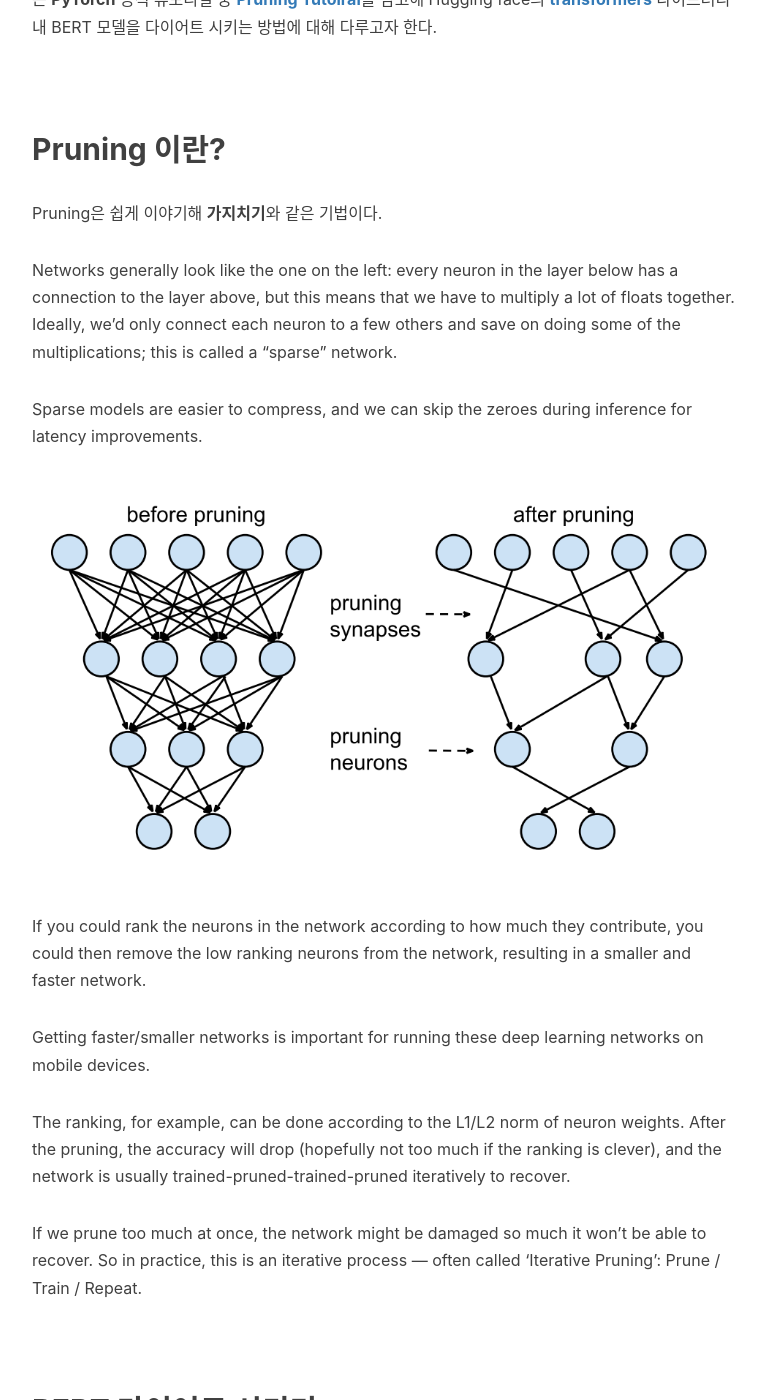
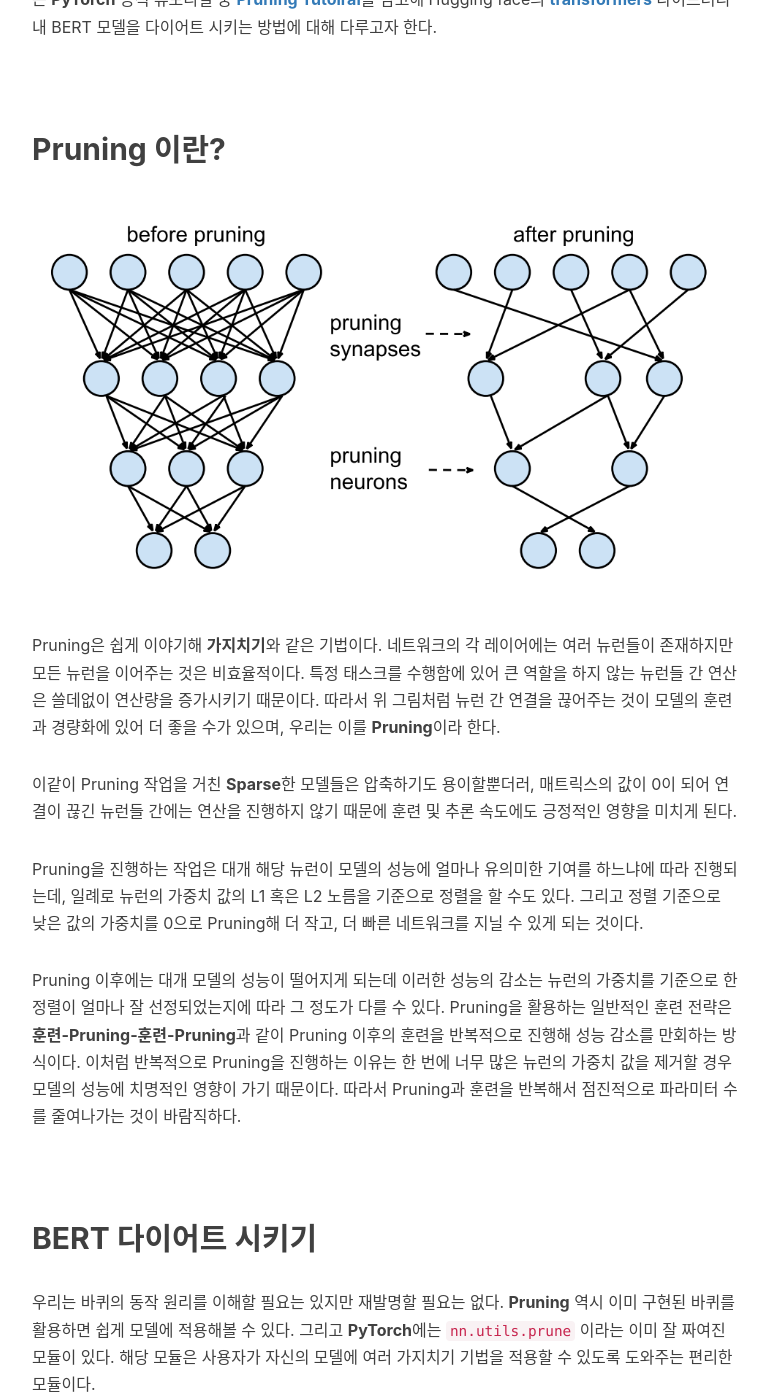
Before and after one commit to Huffon/huffon.github.io, a Jekyll site: the page built from _posts/2020-03-15-torch-pruning.md, in a window 1280 px wide and 1400 px high, scrolled down 1463 px. Shown: the whole window, without its empty margins (233-1002 px from the left). Built offline with Jekyll 4.4.1, drawn with Linux system fonts in a browser that asks for light colours; nearby versions of some CDN libraries; comment, search, counter and statistics services are not loaded; some of the changed text lies outside the part shown.

Commit message:
translate pruning

````diff
--- a/_posts/2020-03-15-torch-pruning.md
+++ b/_posts/2020-03-15-torch-pruning.md
@@ -1,6 +1,6 @@
 ---
 layout: post
-title: "PyTorch utils.prune 모듈로 BERT 다이어트 시키기"
+title: "torch.nn.utils.prune 모듈로 BERT 다이어트 시키기"
 subtitle: '다이어트는 사람한테만 필요한게 아니잖아?'
 author: "devfon"
 header-style: text
@@ -11,41 +11,35 @@ tags:
   - Deep Learning
 ---
 
-## 들어가며
+## 들어가며...
 
 ![](/img/in-post/fatty.jpg)
 
 최근 다이어트를 하고 있다. 컴퓨터 공부를 시작한 무렵부터 살이 급속도로 찌고 있었는데, 그동안 너무 안일하게 스스로를 방치한 것 같다. 지금에서야 스스로를 자책하며 **간헐적 단식**을 지키고 있는데 나만 다이어트를 하는 것은 억울하다. **BERT** 가족들이 그렇게 다이어트를 하고 싶다던데 얘네들도 같이 체중 감량을 할 필요가 있다. ML계의 [양치승](https://namu.wiki/w/%EC%96%91%EC%B9%98%EC%8A%B9) 관장이 되어 **BERT**를 다이어트 시켜보자.
 
-이 글을 읽고 있는 독자라면 2018년 [BERT](https://arxiv.org/abs/1810.04805)의 등장 이후 자연어 처리 분야에서 사용되는 모델의 사이즈가 점점 더 커지고 있다는 사실쯤은 알고 있을 것이다. 그리고 이처럼 큰 크기의 모델의 파라미터 수를 줄이는 방법에는 **Quantization**, **Knowledge Distlilation**, **Pruning** 등 다양한 기법이 존재한다. 이번 포스트에서는 **PyTorch** 공식 튜토리얼 중 [**Pruning Tutoiral**]()을 참고해 Hugging face의 [**transformers**](https://github.com/huggingface/transformers) 라이브러리 내 BERT 모델을 다이어트 시키는 방법에 대해 다루고자 한다.
+이 글을 읽고 있는 독자라면 2018년 [BERT](https://arxiv.org/abs/1810.04805)의 등장 이후 자연어 처리 분야에서 사용되는 모델의 사이즈가 점점 더 커지고 있다는 사실쯤은 알고 있을 것이다. 그리고 이처럼 큰 크기의 모델의 파라미터 수를 줄이는 방법에는 **Quantization**, **Knowledge Distlilation**, **Pruning** 등 다양한 기법이 존재한다. 이번 포스트에서는 **PyTorch** 공식 튜토리얼 중 [**Pruning Tutoiral**](https://pytorch.org/tutorials/intermediate/pruning_tutorial.html)을 참고해 Hugging face의 [**transformers**](https://github.com/huggingface/transformers) 라이브러리 내 BERT 모델을 다이어트 시키는 방법에 대해 다루고자 한다.
 
 <br/>
 
 ## Pruning 이란?
 
-Pruning은 쉽게 이야기해 **가지치기**와 같은 기법이다.
-
-Networks generally look like the one on the left: every neuron in the layer below has a connection to the layer above, but this means that we have to multiply a lot of floats together. Ideally, we’d only connect each neuron to a few others and save on doing some of the multiplications; this is called a “sparse” network.
-
-Sparse models are easier to compress, and we can skip the zeroes during inference for latency improvements.
-
 ![](/img/in-post/pruning.png)
 
-If you could rank the neurons in the network according to how much they contribute, you could then remove the low ranking neurons from the network, resulting in a smaller and faster network.
+Pruning은 쉽게 이야기해 **가지치기**와 같은 기법이다. 네트워크의 각 레이어에는 여러 뉴런들이 존재하지만 모든 뉴런을 이어주는 것은 비효율적이다. 특정 태스크를 수행함에 있어 큰 역할을 하지 않는 뉴런들 간 연산은 쓸데없이 연산량을 증가시키기 때문이다. 따라서 위 그림처럼 뉴런 간 연결을 끊어주는 것이 모델의 훈련과 경량화에 있어 더 좋을 수가 있으며, 우리는 이를 **Pruning**이라 한다.
 
-Getting faster/smaller networks is important for running these deep learning networks on mobile devices.
+이같이 Pruning 작업을 거친 **Sparse**한 모델들은 압축하기도 용이할뿐더러, 매트릭스의 값이 0이 되어 연결이 끊긴 뉴런들 간에는 연산을 진행하지 않기 때문에 훈련 및 추론 속도에도 긍정적인 영향을 미치게 된다.
 
-The ranking, for example, can be done according to the L1/L2 norm of neuron weights. After the pruning, the accuracy will drop (hopefully not too much if the ranking is clever), and the network is usually trained-pruned-trained-pruned iteratively to recover.
+Pruning을 진행하는 작업은 대개 해당 뉴런이 모델의 성능에 얼마나 유의미한 기여를 하느냐에 따라 진행되는데, 일례로 뉴런의 가중치 값의 L1 혹은 L2 노름을 기준으로 정렬을 할 수도 있다. 그리고 정렬 기준으로 낮은 값의 가중치를 0으로 Pruning해 더 작고, 더 빠른 네트워크를 지닐 수 있게 되는 것이다.
 
-If we prune too much at once, the network might be damaged so much it won’t be able to recover. So in practice, this is an iterative process — often called ‘Iterative Pruning’: Prune / Train / Repeat.
+Pruning 이후에는 대개 모델의 성능이 떨어지게 되는데 이러한 성능의 감소는 뉴런의 가중치를 기준으로 한 정렬이 얼마나 잘 선정되었는지에 따라 그 정도가 다를 수 있다. Pruning을 활용하는 일반적인 훈련 전략은 **훈련-Pruning-훈련-Pruning**과 같이 Pruning 이후의 훈련을 반복적으로 진행해 성능 감소를 만회하는 방식이다. 이처럼 반복적으로 Pruning을 진행하는 이유는 한 번에 너무 많은 뉴런의 가중치 값을 제거할 경우 모델의 성능에 치명적인 영향이 가기 때문이다. 따라서 Pruning과 훈련을 반복해서 점진적으로 파라미터 수를 줄여나가는 것이 바람직하다.
 
 <br/>
 
 ## BERT 다이어트 시키기
 
-우리는 바퀴의 동작 원리를 이해할 필요는 있지만, 재발명할 필요는 없다. **Pruning** 역시 이미 구현된 바퀴를 활용하면 쉽게 모델에 적용해볼 수 있다. **PyTorch**에는 `utils.prune` 이라는 잘 짜여진 모듈이 있다. 해당 모듈은 사용자가 기작성한 모델에 자신이 원하는 여러 가지치기 기법을 적용할 수 있도록 도와주는 모듈이다.
+우리는 바퀴의 동작 원리를 이해할 필요는 있지만 재발명할 필요는 없다. **Pruning** 역시 이미 구현된 바퀴를 활용하면 쉽게 모델에 적용해볼 수 있다. 그리고 **PyTorch**에는 `nn.utils.prune` 이라는 이미 잘 짜여진 모듈이 있다. 해당 모듈은 사용자가 자신의 모델에 여러 가지치기 기법을 적용할 수 있도록 도와주는 편리한 모듈이다.
 
-우리는 해당 모듈을 활용해 이제는 너무나도 친숙해진 허깅페이스의 **transformers** 라이브러리에서 잠자고 있는 **BERT**를 깨워 다이어트를 시켜볼 것이다. 이번 다이어트 대상은 우리나라의 [**고버트**](https://github.com/SKTBrain/KoBERT) 씨이다. 먼저 운동에 필요한 기구들을 가져오도록 하자.
+우리는 해당 모듈을 활용해 이제는 너무나도 친숙해진 허깅페이스의 **transformers** 라이브러리에서 잠자고 있는 **BERT**를 깨워 다이어트를 시켜볼 것이다. 이번 다이어트 대상은 우리나라의 [**고버트**](https://github.com/SKTBrain/KoBERT)(KoBERT) 씨이다. 먼저 운동에 필요한 기구들을 가져오도록 하자.
 
 ```python
 import torch
@@ -75,6 +69,10 @@ print(module)
     (dropout): Dropout(p=0.1, inplace=False)
   )
 ```
+
+### Self-Attention Pruning: 안면 근육 다이어트
+
+#### 첫 번째 운동: Random Unstructured
 
 고버트 씨의 안면 **Self-Attention**은 `query`, `key`, `value`로 이루어져 있다. 먼저 다이어트가 어떤 효과를 가져올 수 있을지를 확인하기 위해 `key` 부위에 실험을 진행해보기로 했다. 처음으로 진행해 볼 실험 운동은 `key` 부위의 임의의 다이어트 효과를 가져다 줄 수 있는 `random_unstructured` 경락 마사지이다. 해당 마사지는 입력 값 (amount)의 퍼센티지 만큼 `key` 부위의 살을 빼주는 기법이다.
 
@@ -120,6 +118,8 @@ print(module.weight)
 
 놀랍게도 `weight_mask`에 기록된 지점에 정확히 운동 효과가 나타나기 시작했다. 그런데 해당 운동 기법에는 부작용이 있다. 원활한 신체 작용을 위해 `key` 부위에 꼭 남아있어야 할 지점의 살도 가차없이 빼버린다는 점이 그렇다. 따라서 `l1_unstructured`와 같이 특정 기준 ( _해당 경우에는 L1 노름_ )을 가지고 운동을 진행하는 것이 바람직하다.
 
+#### 두 번째 운동: Ln Unstructured
+
 그러나 지금은 단순히 운동이 가져올 결과를 확인하는 실험 단계이다. 앞서 진행한 `random_unstructured`와 또 다른 운동을 병행한다면 어떤 결과가 나올지 한 번 더 확인해보도록 하자. 이번에 병행될 운동 `ln_structured`는 **Ln 노름**이라는 기준을 가지고 가장 중요하지 않은 부위의 **30%**를 제거하기 위한 운동이다. 이때 기준이 적용되는 축은 트레이너가 입력하는 `dim` 값을 통해 결정된다.
 
 ```python
@@ -137,6 +137,8 @@ print(list(module.named_buffers()))
 
 놀랍다. 앞서 하나의 운동을 적용했을 때보다 더 많은 지점에 운동 효과가 적용될 수 있음을 `weight_mask`를 통해 확인할 수 있다. 이때 고버트 씨가 한 병합 운동이 어떤 운동들의 조합으로 이루어졌는지를 기록해둘 필요가 있다. 그리고 이는 `PruningContainer`라는 운동 일지에 기록되게 된다.
 
+### Permanent Pruning: 운동 체화하기
+
 아무리 좋은 트레이너와 함께 운동한들 본인의 생활 습관에 운동이 들어서지 않는 한, 건강한 몸을 지속적으로 유지하는 것은 불가능하다. 계속해서 이전의 몸으로 돌아오게 된다. 그러나 의지의 고버트 씨는 트레이너로부터 받은 운동을 모두 체득하였다. 이제 과거에 자신이 어땠는지(`weight_orig`), 어떤 부위에 자극이 가는 운동을 해야하는지(`weight_mask`)를 보지 않고도 몸으로 기억하게 되었다. 이러한 지침서를 모두 없애버린 후에도 고버트씨는 이제 영구적으로 건강한 `key`를 지니게 되었다!
 
 ```python
@@ -153,6 +155,8 @@ print(list(module.named_parameters()))
             [-0.0243, -0.0000, -0.0535,  ..., -0.0000, -0.0000,  0.0376]],
             requires_grad=True))]
 ```
+
+### Global Pruning: 전신 안면 다이어트 (?)
 
 `key` 부위의 살만 뺀다고 해서 건강해지는 것이 아니기 때문에 고버트씨는 이제 전신 운동을 시도하려고 한다. 해당 방법 역시 마찬가지로 진행이 되어야 한다. 살을 뺄 부위를 파악하고, 해당 부위들을 감량하는데 공통적으로 사용할 운동 기법(`pruning_method`)를 정해야 한다. 그러나 이제 고버트 씨는 특정 부위를 20% 씩 감량하는 것이 아닌 전체적으로 건강한 몸을 유지하기 위해 운동을 할 전체 부위의 살 중 20%를 감량하는 방법을 택하기로 한다. 그리고 이처럼 전체적으로 건강해지기 위한 감량을 **Global Pruning**이라고 부르기로 한다.
 
@@ -174,4 +178,15 @@ prune.global_unstructured(
 )
 ```
 
-의지의 한국인 고버트 씨는 자신이 감량하고자 한 **Self-Attention** 부위 중의 20%에 해당하는 4246733 그램... 총 4톤의 감량에 성공하였다.
+의지의 한국인 고버트 씨는 자신이 감량하고자 한 **Self-Attention** 부위 중의 20%에 해당하는 4246733 그램... 총 4톤의 감량에 성공하였다. 비록 이번에는 안면인 Self-Attention 감량에만 성공하였지만, 그의 의지라면 `embeddings`, `pooler` 등의 다른 부위들도 감량하기에 충분할 것이다. 아니면 **Pruning** 말고 새로운 운동을 찾아 나설수도 있고 말이다.
+
+그의 보다 상세한 다이어트 일지가 궁금하다면 담당 트레이너가 직접 기록한 [**일지**](https://github.com/Huffon/nlp-various-tutorials/blob/master/pruning-bert.ipynb)를 찾아보는게 좋을 것이다. 아마 더 자세한 정보를 알게 될 수도?
+
+<br/>
+
+## 참고
+- [Pruning Tutorial](https://pytorch.org/tutorials/intermediate/pruning_tutorial.html)
+- [Pruning Deep Neural Networks](https://towardsdatascience.com/pruning-deep-neural-network-56cae1ec5505)
+- [transformers](https://github.com/huggingface/transformers)
+- [kobert-transformers](https://pypi.org/project/kobert-transformers/)
+- [KoBERT](https://github.com/SKTBrain/KoBERT)
````
